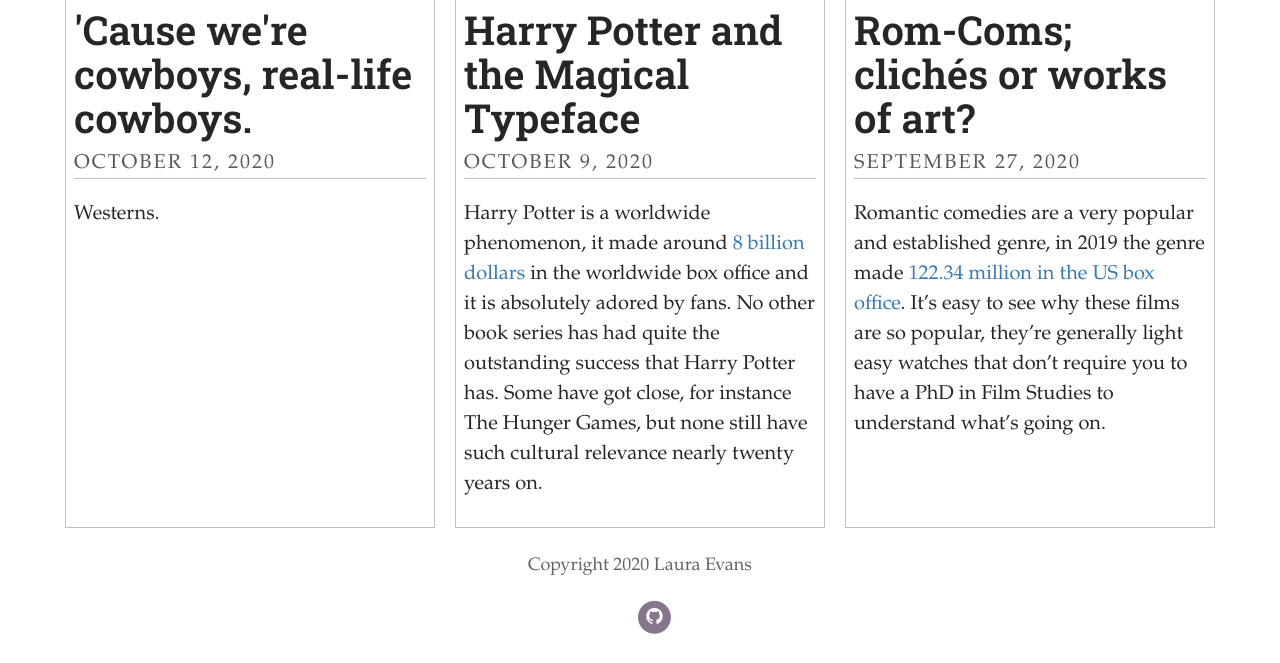
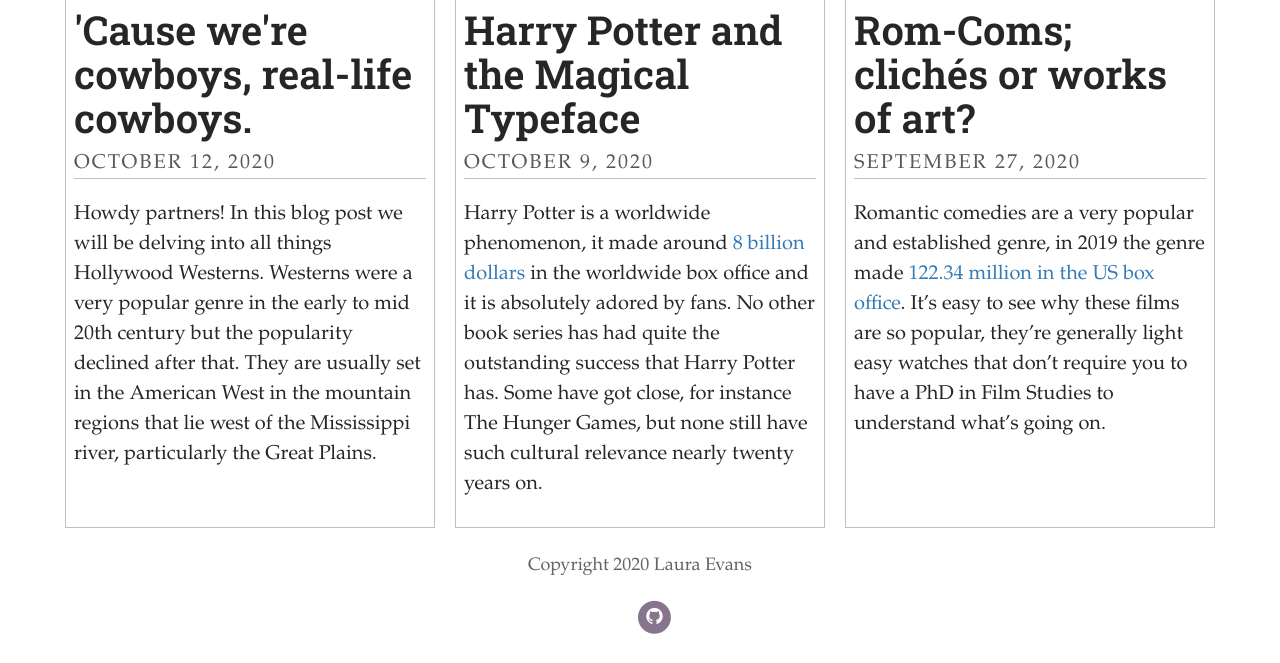
Before and after one commit to Laura-Evans/MoviePosters, a Jekyll site: the page built from index.html, in a window 1280 px wide. Shown: the part 583-1246 px from the top of the page. Built offline with Jekyll 4.4.1, drawn with Linux system fonts in a browser that asks for light colours; some web fonts are replaced; the list of posts is cut into pages by our own code; some of the changed lines change nothing that is shown.

Commit message:
Update Post “2020-10-12-cause-were-cowboys-real-life-cowboys”

```diff
--- a/_posts/2020-10-12-cause-were-cowboys-real-life-cowboys.md
+++ b/_posts/2020-10-12-cause-were-cowboys-real-life-cowboys.md
@@ -4,5 +4,29 @@
 date: 2020-10-12T15:43:50.566Z
 header_feature_image: ../uploads/westerns.png
 comments: true
+tags:
+  - Cinema
+  - Fonts
+  - History
 ---
-Westerns.
+Howdy partners! In this blog post we will be delving into all things Hollywood Westerns. Westerns were a very popular genre in the early to mid 20th century but the popularity declined after that. They are usually set in the American West in the mountain regions that lie west of the Mississippi river, particularly the Great Plains.
+
+![Once Upon A Time In The West and The Magnificent Seven](../uploads/western-collage.png)
+
+Westerns commonly depict the tensions and conflicts between white settlers and Native Americans, also cowboys heavily feature in Westerns.
+
+Western movie posters often come with a very iconic typeface that is easily recognisable. The posters usually feature a certain style of serif font that is synonymous with Westerns. The typeface used on the *Once Upon A Time In The West* film poster is a type of font called ‘[Tuscan](https://woodtype.org/blogs/news/91-antique-tuscans-in-america)’ that belongs to a bigger group of fonts called ‘American Wood Type’. This style of font was very popular in the 19th century which is also the same era that the majority of Westerns are set in. This could be why designers of Western film posters used this style of typeface as is it reminiscent of that particular time period. It is easily identifiable as it has accents on the lettering called ‘spurs’. This feature is very common in ‘American Wood Type’ and is also used in typefaces synonymous with circuses.
+
+![Circus Poster](../uploads/circus.jpg)
+
+**Once Upon A Time In The West**
+
+The typeface used for the *Once Upon A Time In The West* film poster is a very classic Western font that immediately sets the tone of the film. As mentioned before it is a typeface that belongs to the 'Tuscan' family and has the iconic spurs that are synonymous for the genre. The typeface has quite a high x-height as there is not much white space available and any space that is available has been filled with the way the title has been designed. The lettering has a regular weighting, this could be a design choice to keep the basic lettering simple so it’s not overpowering with the additional accents used.
+
+It has a medium contrast as for the most part the thickness of the lettering is pretty much the same, however, as shown with the ‘O’ and the ‘U’ there are much thinner parts which give the typeface a more blocky look. The designer has chosen to condense the lettering and it gives the appearance of being crammed in. This could be a design choice to juxtapose the vast emptiness of the Great Plains in the ‘Wild West’ or it could be because the title is so long that this was the best way for the designer to fit it into a portrait poster.
+
+**The Magnificent Seven**
+
+The typeface for *The Magnificent Seven* is another variation of a classic Western font, however, this time it’s without the spurs. This typeface has a much more bold weighting and is in all capitals which means it has no x-height. It really demands your attention and draws in the audience to the poster. Even with it being such a bold typeface it still belongs to the serif family as it has the strokes used for serif fonts on the lettering. With it being such a bold font it’s not surprising that it has quite a low contrast, there’s not much variation in the width of strokes used to create the lettering. It also has quite a regular width. The typeface has quite a worn and distressed look that connotes the idea of the ‘Wild West’ which was known for being quite a distressed place.
+
+A modern interpretation of this typeface would be ['Magic' by Misprinted Type](https://www.myfonts.com/fonts/misprinted/magic/) which was designed by Eduardo Recife. It is very similar, however, Recife’s is much more distressed in appearance.
```
Also changed, not shown: uploads/circus.jpg (added), 1 other file.
